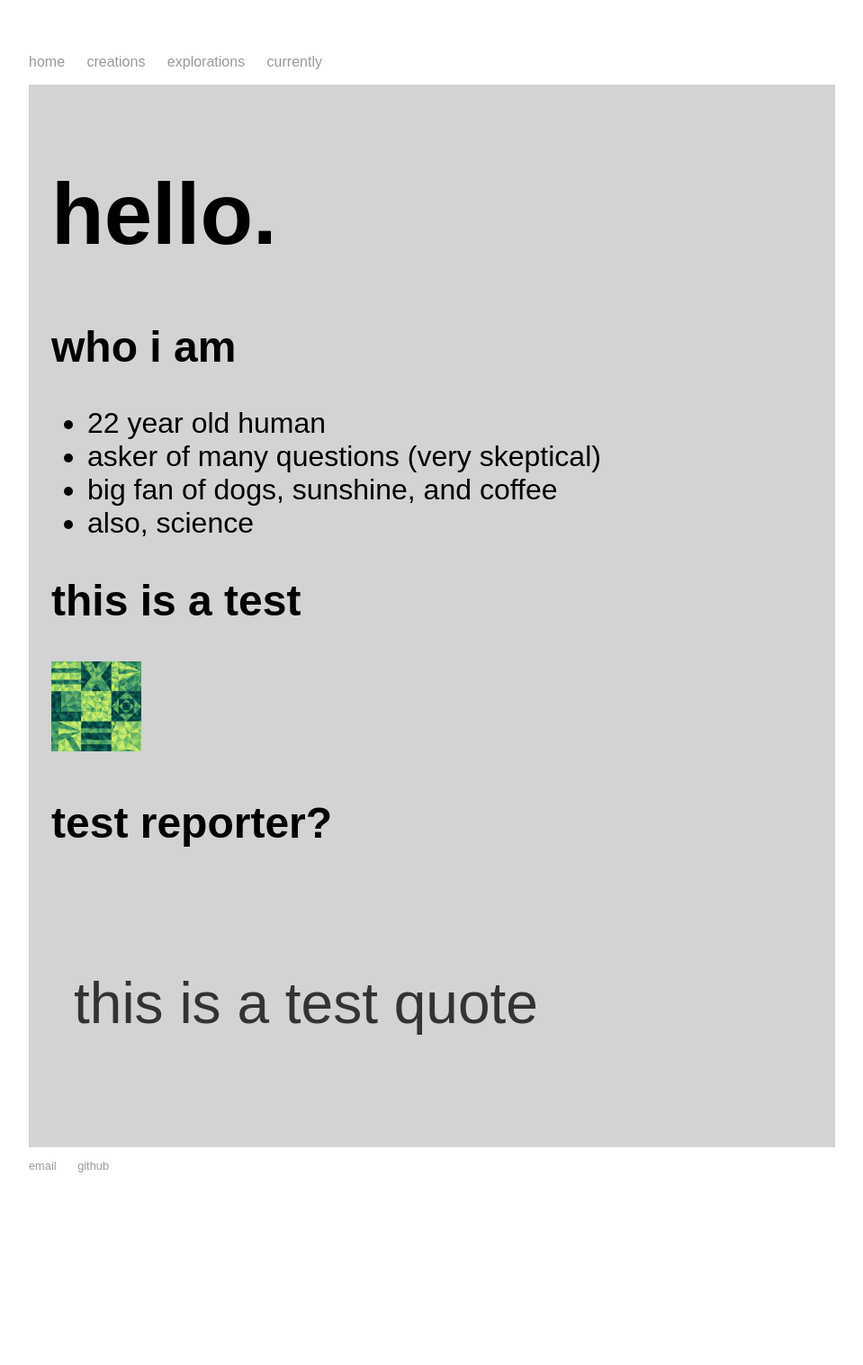
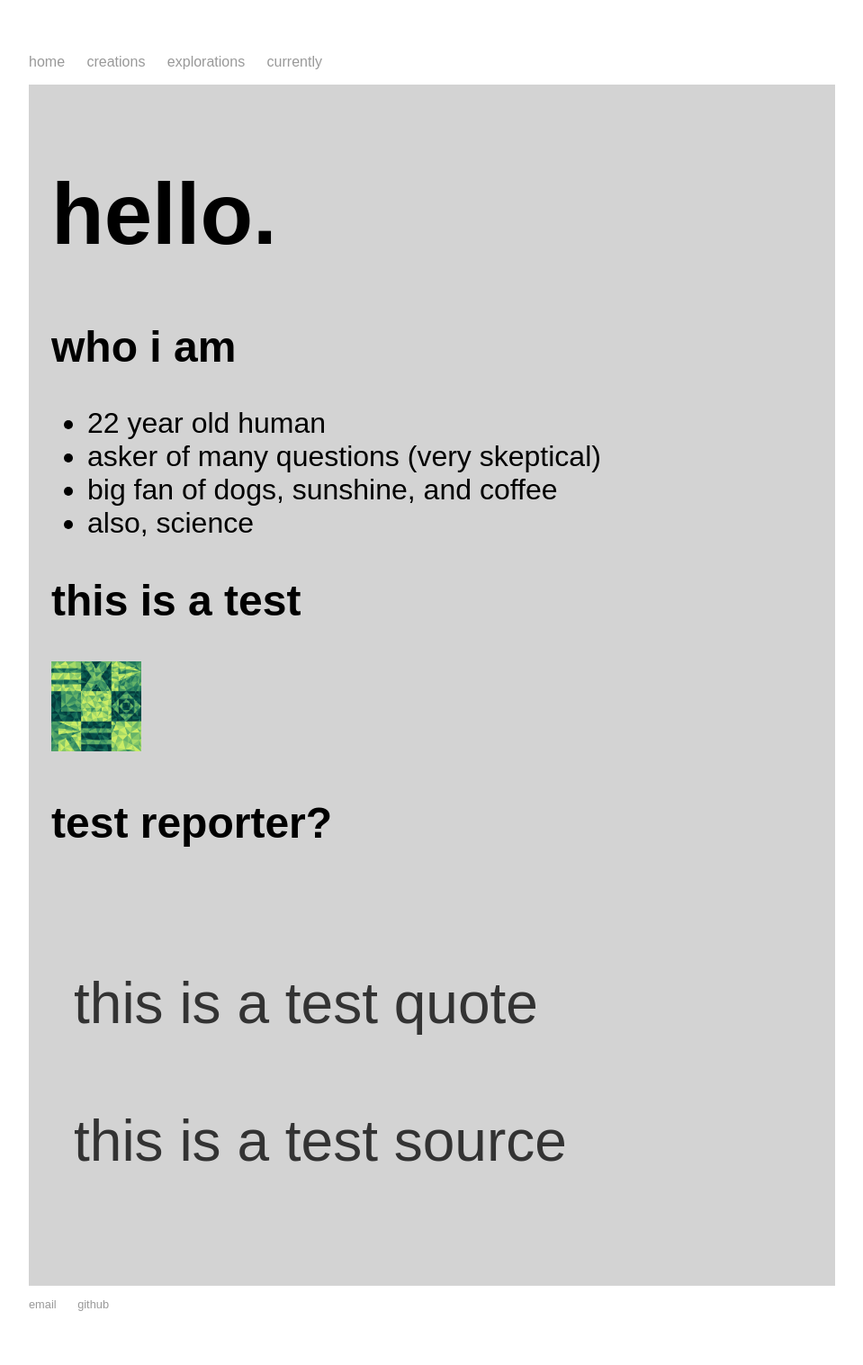
Before and after one commit to mayasheth/mayasheth.github.io, a Jekyll site: the page built from index.md, in a window 1280 px wide. Shown: the whole page at 90% size, without its empty margins (160-1119 px from the left). Built offline with Jekyll 4.4.1, drawn with Linux system fonts in a browser that asks for light colours; before the commit the page ends 1363 px from its top, so only the background shows below that.

Commit message:
Update index.md

```diff
--- a/index.md
+++ b/index.md
@@ -16,4 +16,4 @@ title: Maya Sheth
 <img src="assets/explore.png" width="100">
 
 ## test reporter?
-{% include quote.html words="this is a test quote" %}
+{% include quote.html words="this is a test quote" source="this is a test source"%}
```
